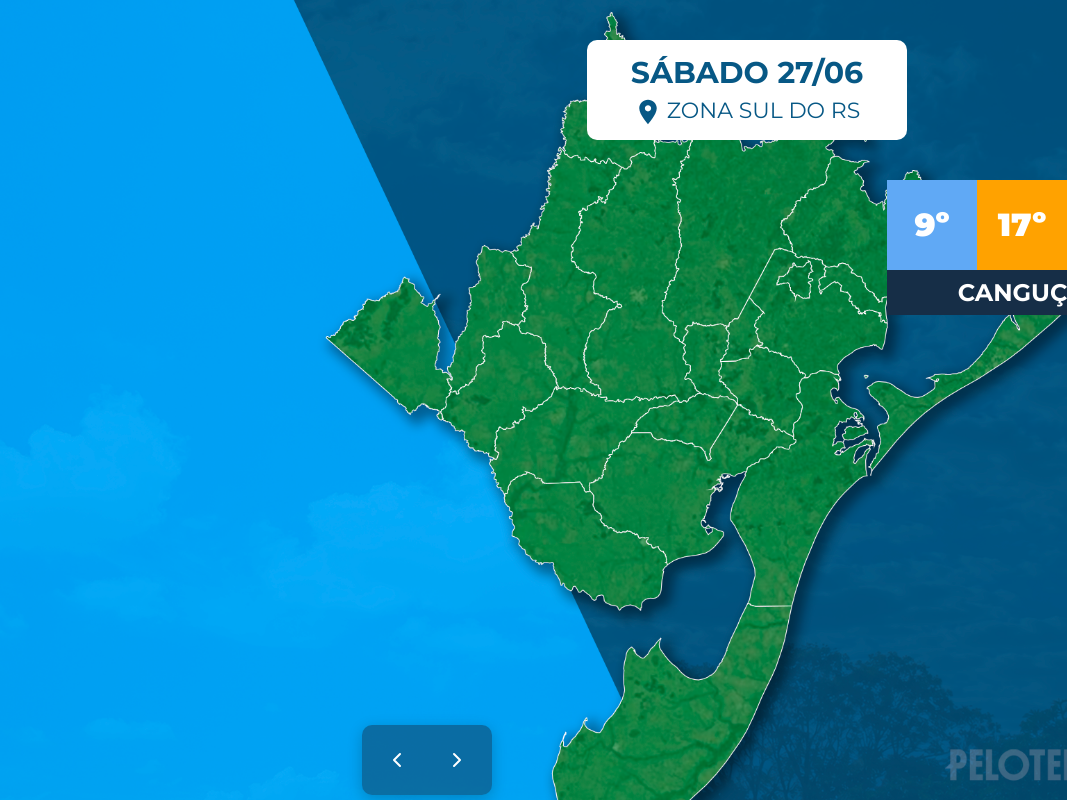
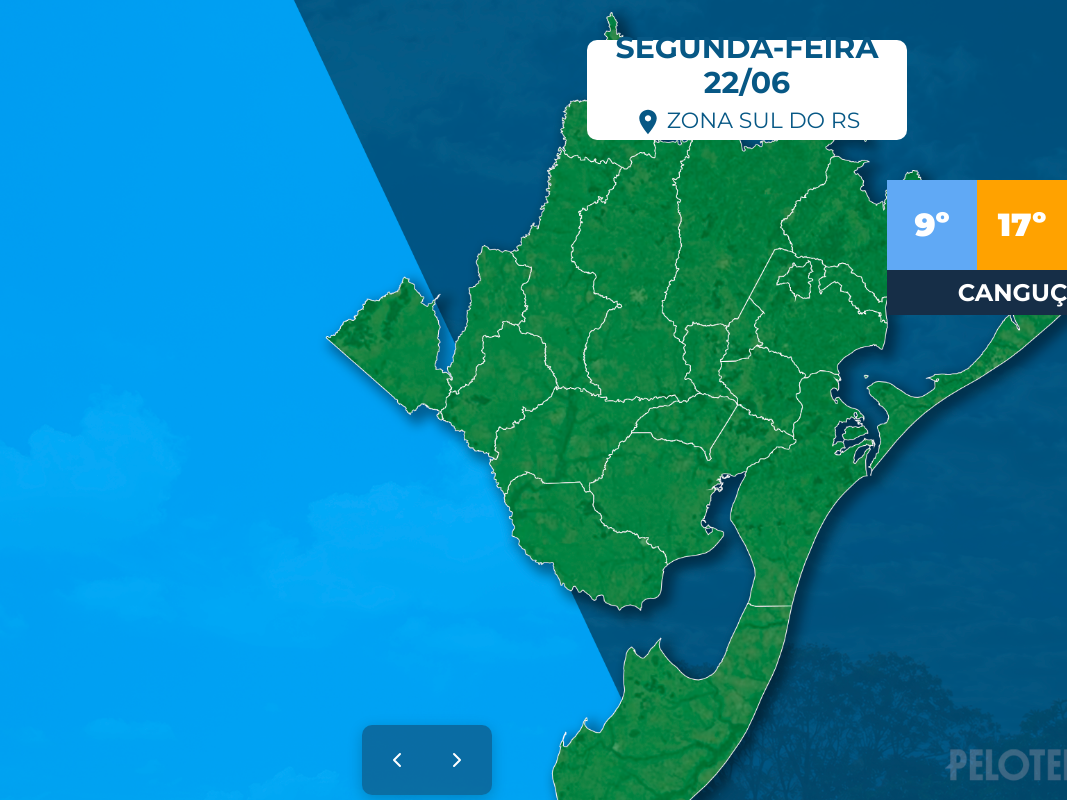
Before and after one commit to CristianAHDS/Pelotense-tempo, a React (Vite) app: page / in a window 1280 px wide. Shown: the whole page, without its empty margins (213-1280 px from the left). Built offline with nearby package versions, Linux system fonts and the light colour scheme.

Commit message:
add datePciker on day One

```diff
--- a/package.json
+++ b/package.json
@@ -10,8 +10,10 @@
     "preview": "vite preview"
   },
   "dependencies": {
+    "date-fns": "^4.4.0",
     "framer-motion": "^12.40.0",
     "react": "^19.2.6",
+    "react-datepicker": "^9.1.0",
     "react-dom": "^19.2.6",
     "react-icons": "^5.6.0",
     "styled-components": "^6.4.2"
--- a/src/pages/day1.jsx
+++ b/src/pages/day1.jsx
@@ -1,6 +1,11 @@
 import { useState } from 'react';
 import { motion } from 'framer-motion';
 import { IoMdPin } from 'react-icons/io';
+import DatePicker from 'react-datepicker';
+import { ptBR } from 'date-fns/locale';
+import { format } from 'date-fns';
+
+import 'react-datepicker/dist/react-datepicker.css';
 
 import {
   Container,
@@ -21,13 +26,29 @@ const DayOne = () => {
   const width = window.innerWidth;
   const height = window.innerHeight;
 
-  const [title, setTitle] = useState(
-    () => localStorage.getItem('day1_title') || 'Sábado 27/06',
+  const initialDate = localStorage.getItem('day1_date')
+    ? new Date(localStorage.getItem('day1_date'))
+    : new Date();
+
+  const [selectedDate, setSelectedDate] = useState(initialDate);
+
+  const [title, setTitle] = useState(() =>
+    format(initialDate, 'EEEE dd/MM', {
+      locale: ptBR,
+    }).replace(/^\w/, (c) => c.toUpperCase()),
   );
 
-  const handleTitle = (value) => {
-    setTitle(value);
-    localStorage.setItem('day1_title', value);
+  const handleDate = (date) => {
+    setSelectedDate(date);
+
+    const formatted = format(date, 'EEEE dd/MM', {
+      locale: ptBR,
+    }).replace(/^\w/, (c) => c.toUpperCase());
+
+    setTitle(formatted);
+
+    localStorage.setItem('day1_title', formatted);
+    localStorage.setItem('day1_date', date.toISOString());
   };
 
   const positions =
@@ -115,25 +136,22 @@ const DayOne = () => {
       </Content>
 
       <CardDay>
-        <div
-          style={{
-            position: 'relative',
-            width: '100%',
-          }}
-        >
-          <EditableText
-            value={title}
-            onChange={(e) => handleTitle(e.target.value)}
-          />
-
-          <TextTop>
-            <EditableText
-              value={title}
-              onChange={(e) => handleTitle(e.target.value)}
-            />
-            {title}
-          </TextTop>
-        </div>
+        <DatePicker
+          selected={selectedDate}
+          onChange={handleDate}
+          locale={ptBR}
+          dateFormat="dd/MM/yyyy"
+          customInput={
+            <TextTop
+              style={{
+                cursor: 'pointer',
+                userSelect: 'none',
+              }}
+            >
+              {title}
+            </TextTop>
+          }
+        />
 
         <TextBottom>
           <IoMdPin size={28} style={{ marginRight: 5 }} />
```
Also changed, not shown: 1 other file (tests, documents, lock files or other folders).
